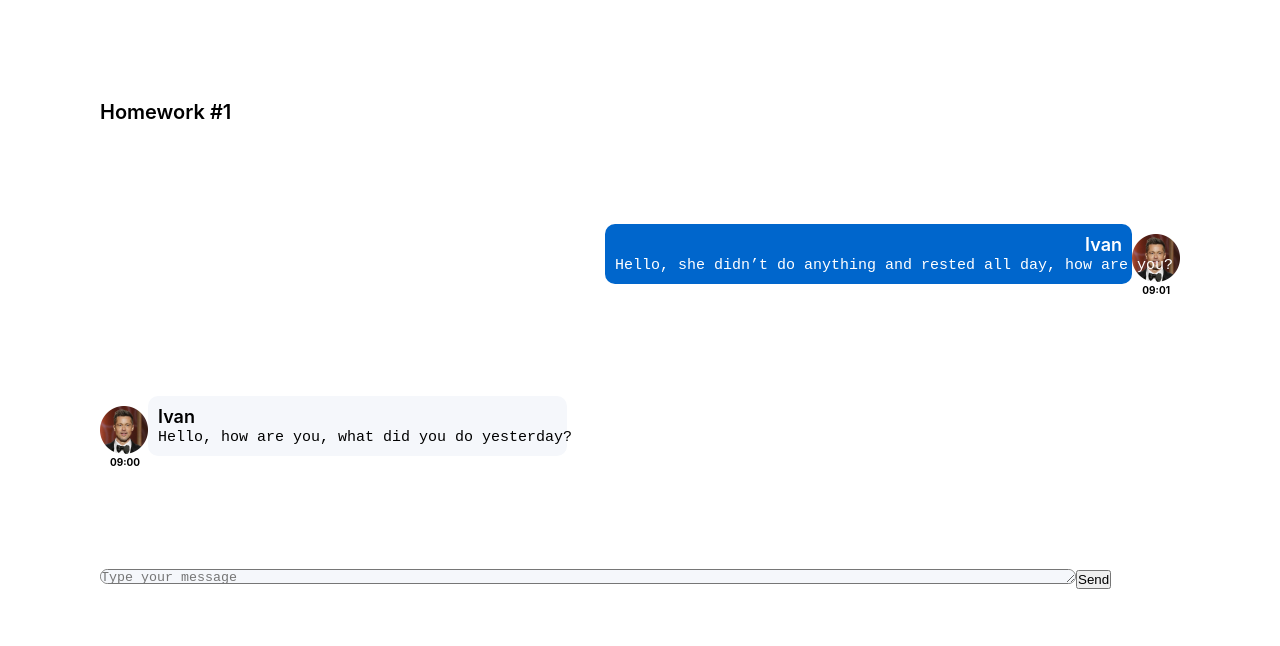
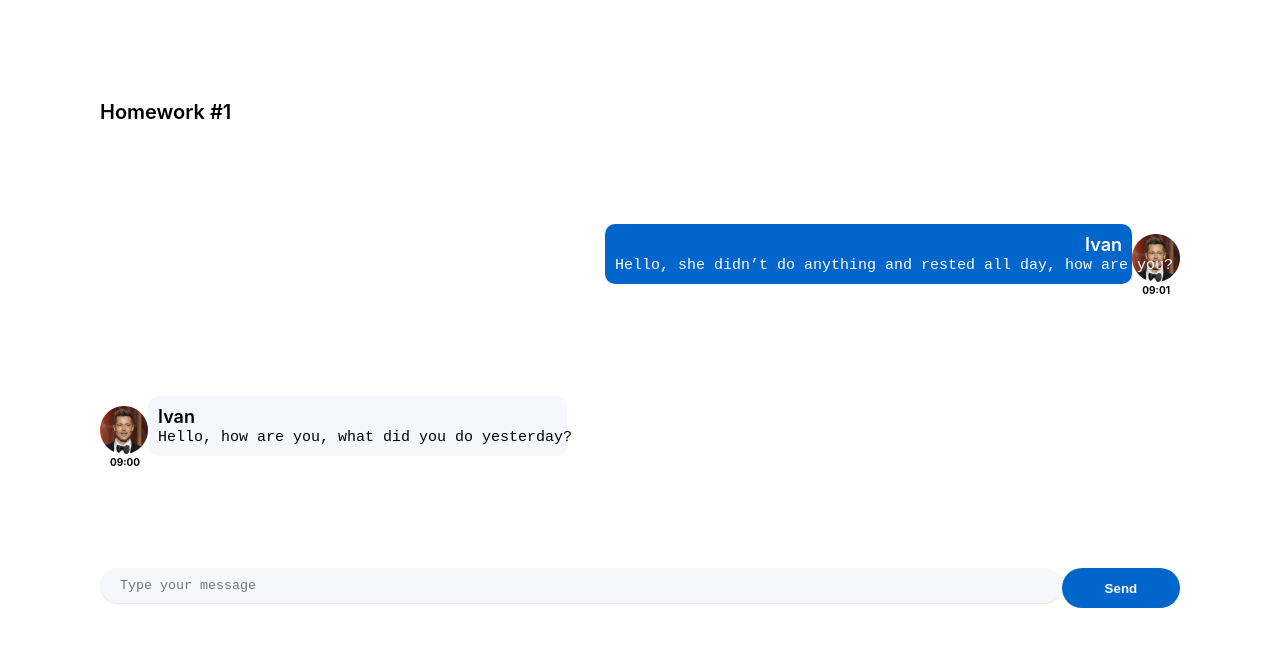
Before and after one commit to KingShakeJS/hws2-master, a React (Create React App) app: page / in a window 1280 px wide. Shown: the top 646 px of the page. Built offline with nearby package versions, Linux system fonts and the light colour scheme.

Commit message:
gotovo-hw1

```diff
--- a/src/s2-homeworks/hw01/HW1.tsx
+++ b/src/s2-homeworks/hw01/HW1.tsx
@@ -13,7 +13,6 @@ import avatar from './avatar.png'
 * 5 - сделать стили в соответствии с дизайном
 * */
 
-// https://www.figma.com/design/9L5iRbECtW4vAnlUklpgcp/Home-Task-%231?node-id=6-37&node-type=frame&t=ubB2c6kGrbD1s3QB-0
 
 
 // нужно создать правильный тип вместо any
@@ -70,7 +69,6 @@ const HW1 = () => {
                     <FriendMessage message={friendMessage0}/>
 
 
-
                 </div>
 
                 {/*для автоматической проверки дз (не менять)*/}
--- a/src/s2-homeworks/hw01/friend-message/FriendMessage.module.css
+++ b/src/s2-homeworks/hw01/friend-message/FriendMessage.module.css
@@ -8,8 +8,7 @@
 .friendImageAndText {
     grid-column: 1/2;
     grid-row: 1/3;
-    color: #000000;
-;
+    color: #000000;;
     display: grid;
     grid-template-columns:  1fr 25fr;
     /* костыль */
--- a/src/s2-homeworks/hw01/message-sender/MessageSender.module.css
+++ b/src/s2-homeworks/hw01/message-sender/MessageSender.module.css
@@ -1,16 +1,31 @@
 .sendForm {
+    font-size: 15px;
+    display: flex;
+    justify-content: space-between;
+}
+
+.textarea {
+
+    resize: unset;
+    width: 976px;
+    /*height: 40px;*/
+    border-radius: 20px;
+    background-color: #F5F7FB;
+    padding: 10px 20px 10px 20px;
+    font-weight: 400;
+    border: unset;
+    box-shadow: 0 1px rgba(29, 33, 38, 0.1);
 
 }
 
-.textarea {
-    /*resize: unset;*/
-    width: 976px;
+.button {
+    width: 120px;
     height: 40px;
     border-radius: 20px;
-    background-color: #F5F7FB;
-}
-
-.button {
+    background-color: #0066CC;
+    font-weight: 600;
+    color: #FFFFFF;
+    border: unset;
 
 }
 
--- a/src/s2-homeworks/hw01/message-sender/MessageSender.tsx
+++ b/src/s2-homeworks/hw01/message-sender/MessageSender.tsx
@@ -1,5 +1,5 @@
 import React, {useEffect, useRef, useState} from 'react'
-import { message0 } from '../HW1'
+import {message0} from '../HW1'
 import s from './MessageSender.module.css'
 
 
@@ -43,7 +43,7 @@ const MessageSender = (props: any) => {
     return (
         <>
             {messages.map((m) => (
-                <M key={'message' + m.id} message={m} />
+                <M key={'message' + m.id} message={m}/>
             ))}
 
             <div id={'hw1-send-message-form'} className={s.sendForm}>
```
